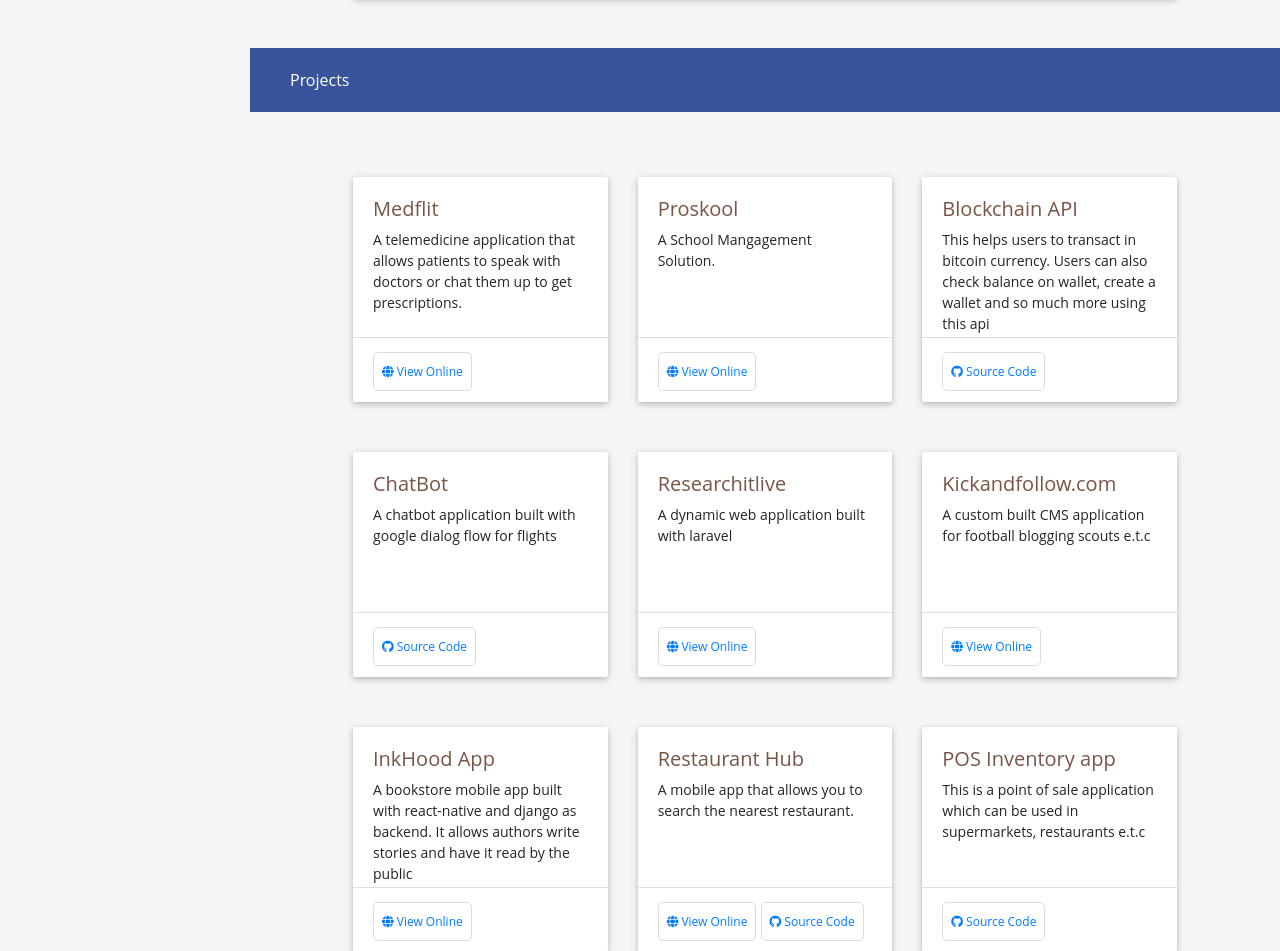
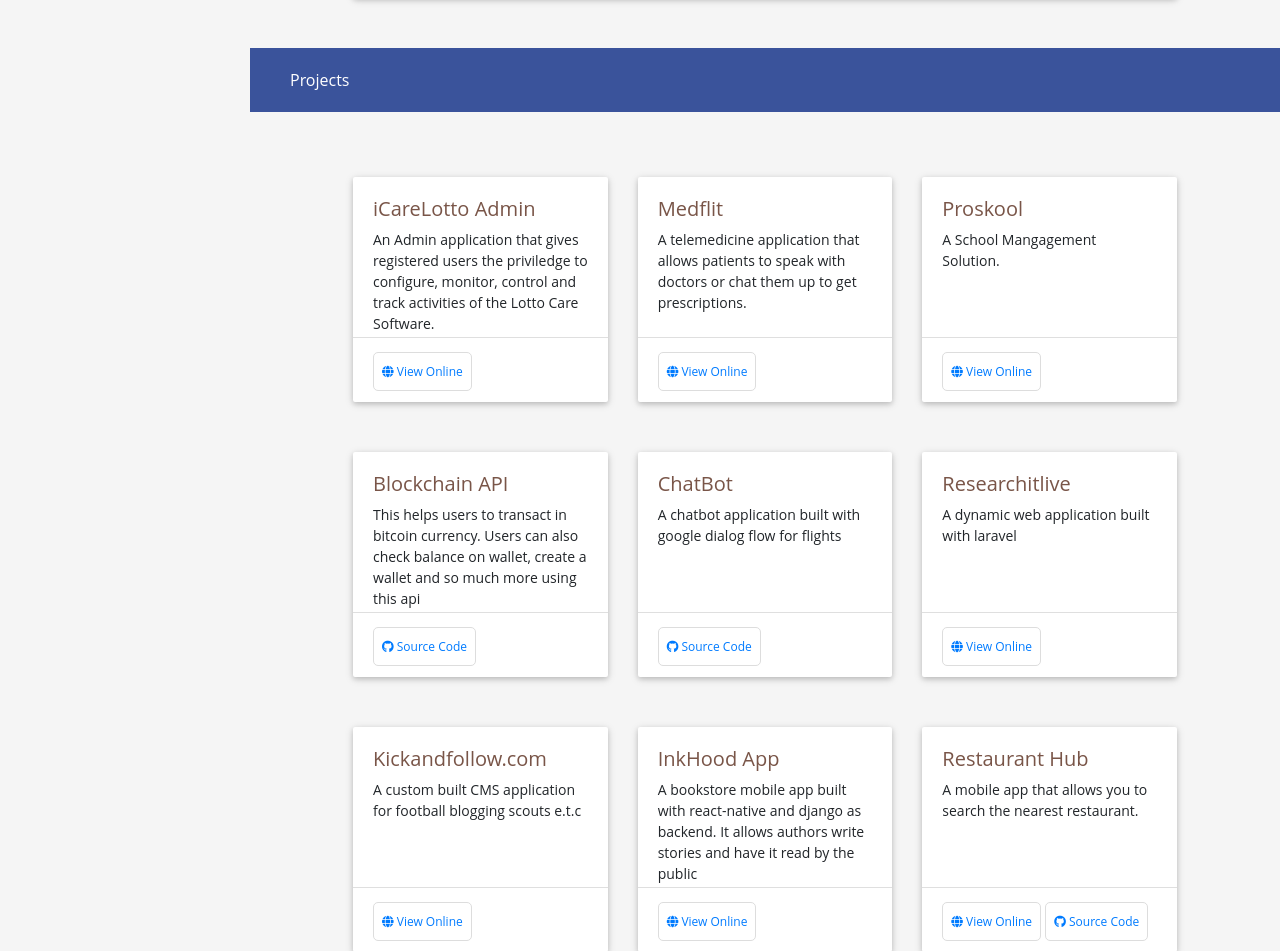
Before and after one commit to maxteebabs/portfolio, a Django app: page / in a window 1280 px wide. Shown: the part 2979-3930 px from the top of the page. Run offline with Django 3.2, Linux system fonts and the light colour scheme; some libraries are stand-ins or nearby versions.

Commit message:
added icarelotto

```diff
--- a/projects/templates/projects/index.html
+++ b/projects/templates/projects/index.html
@@ -235,6 +235,21 @@
                     <div class="title">Projects</div>
                     <div class="wrapper mb-10">
                         <div class="row">
+                            <div class="col-md-4 col-12">
+                                <div class="project-card">
+                                    <div class="p-20 project-card-content">
+                                        <h5 class="color-1">iCareLotto Admin</h5>
+                                        <p>An Admin application that gives registered users the priviledge
+                                            to configure, monitor, control and track activities of the
+                                            Lotto Care Software.
+                                        </p>
+                                    </div>
+                                    <div class="c-footer">
+                                        <a href="http:/admin.icarelotto.com" target="_blank">
+                                            <i class="fa fa-globe"></i> View Online</a>
+                                    </div>
+                                </div>
+                            </div>
                             <div class="col-md-4 col-12">
                                 <div class="project-card">
                                     <div class="p-20 project-card-content">
```
